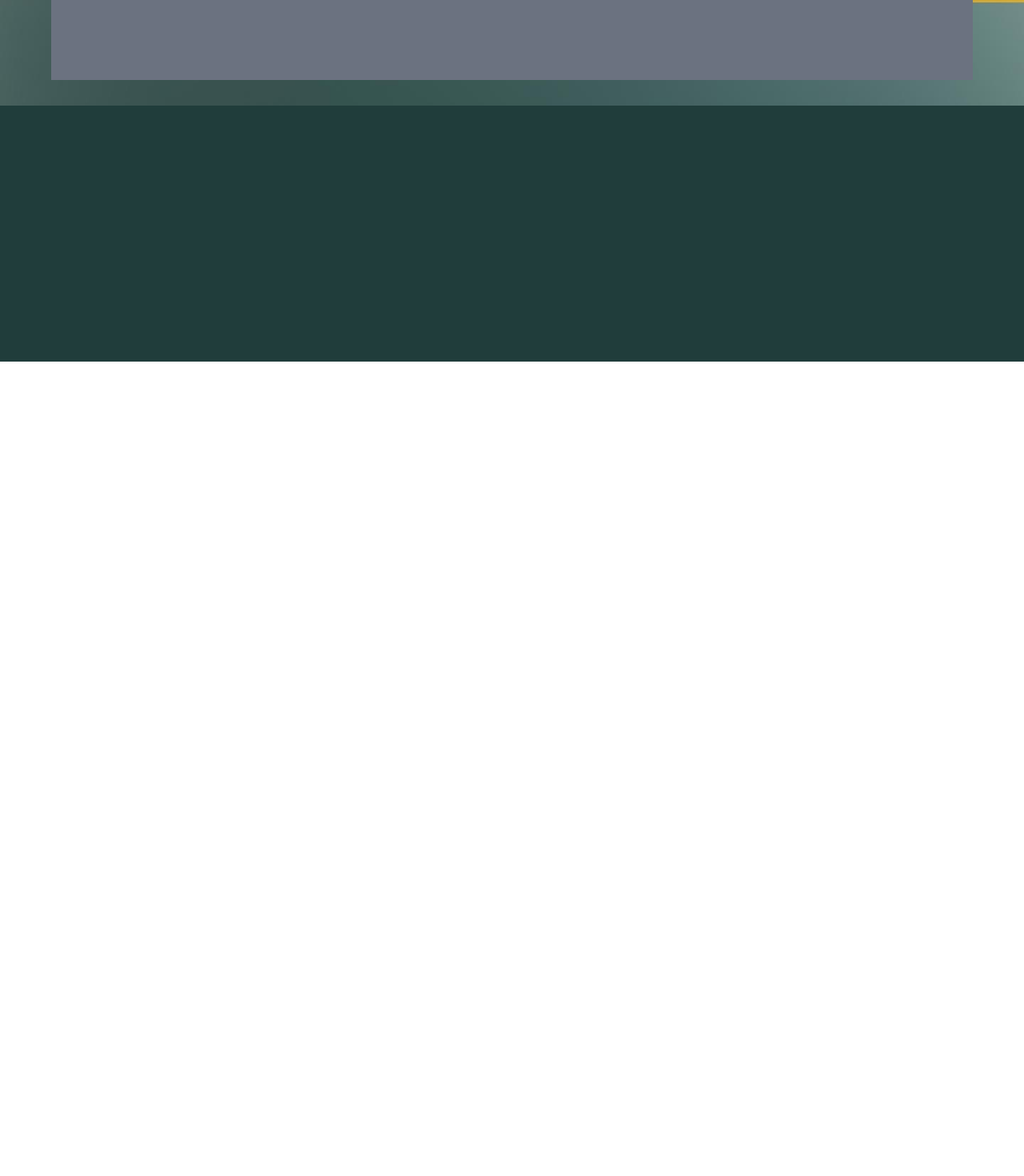
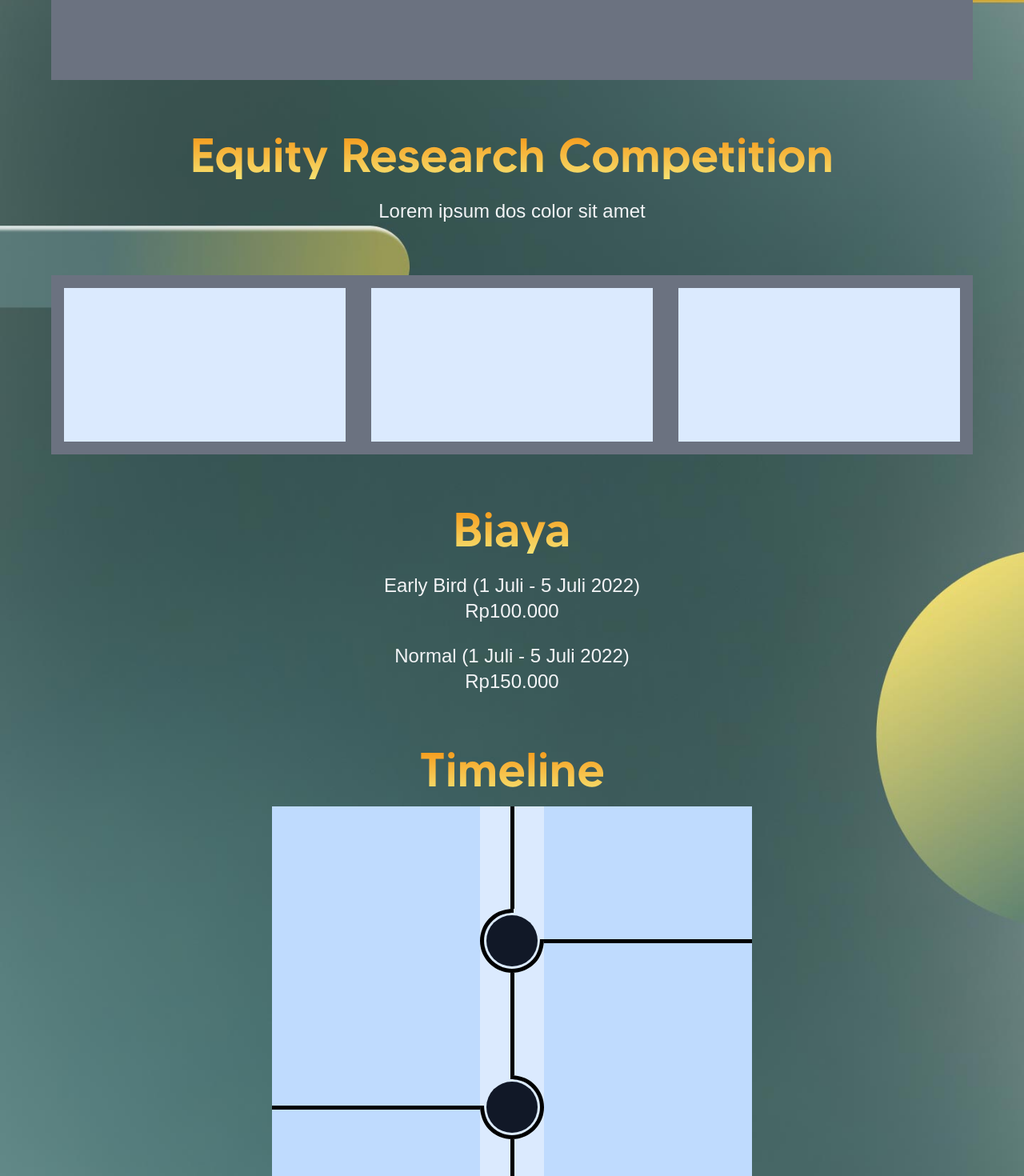
Before and after one commit to akbarmridho/infest-2022, a Next.js app: page /events/research in a window 1280 px wide. Shown: the part 300-1770 px from the top of the page at 80% size. Before the commit the page ends 800 px from the top, so only its background shows below. Built offline with nearby package versions, Linux system fonts and the light colour scheme.

Commit message:
competition page layout

```diff
--- a/components/About.tsx
+++ b/components/About.tsx
@@ -1,9 +1,14 @@
-const About = () => {
+interface Props {
+    title: string,
+    content: string
+}
+
+const About = ({title, content} : Props) => {
     return (
         <div className='flex justify-center'>
             <div className='w-full mx-16 my-8'>
-                <h2 className='h2 text-center text-gradient'>Apa itu INFEST?</h2>
-                <p className="h3 text-center mt-6 text-gray-100">Lorem ipsum dolor, sit amet consectetur adipisicing elit. Nemo dolor sequi eligendi amet, libero esse consequatur assumenda repellat, fugit quidem non dignissimos, vero minima doloribus aliquid nulla nostrum sit vel?</p>
+                <h2 className='h2 text-center text-gradient'>{title}</h2>
+                <p className="h3 text-center mt-6 text-gray-100">{content}</p>
             </div>
         </div>
     )
--- /dev/null
+++ b/components/CompetitionBanner.tsx
@@ -0,0 +1,9 @@
+const CompetitionBanner = () => {
+    return (
+        <div className='flex justify-center'>
+            <div className='bg-gray-500 w-full mx-16 my-8 h-72'></div>
+        </div>
+    )
+}
+
+export default CompetitionBanner
--- a/components/FAQButton.tsx
+++ b/components/FAQButton.tsx
@@ -7,7 +7,7 @@ interface Props {
 }
 
 const FAQButton = ({currentActive, name, onClick} : Props) => {
-    return <button className={`rounded-full h-10 px-6 font-tommy text-gray-900 mx-2 text-xl ${currentActive === name ? 'bg-gradient' : 'bg-white'}`} onClick={onClick}>{ name }</button>
+    return <button className={`drop-shadow rounded-full h-10 px-6 font-tommy text-gray-900 mx-2 text-xl ${currentActive === name ? 'bg-gradient' : 'bg-white'}`} onClick={onClick}>{ name }</button>
 }
 
 export default FAQButton
--- a/components/FAQSingleDeck.tsx
+++ b/components/FAQSingleDeck.tsx
@@ -20,14 +20,14 @@ interface Props {
     items: FAQProps[]
 }
 
-const FAQSingleDeck = () => {
+const FAQSingleDeck = ({items} : Props) => {
     return (
         <div className='flex justify-center'>
             <div className='w-full mx-16 my-8 max-w-screen-md'>
                 <h2 className="h2 text-center text-gradient mb-8">FAQ</h2>
                 <div>
                     {
-                        data.map((each, i) => {
+                        items.map((each, i) => {
                             return <FAQ key={i} question={each.question} answer={each.answer} />
                         })
                     }
--- /dev/null
+++ b/components/Pricing.tsx
@@ -0,0 +1,24 @@
+interface Props {
+    title: string,
+    content: {
+        name: string,
+        price: string
+    }[]
+}
+
+const Pricing = ({title, content} : Props) => {
+    return (
+        <div className='flex justify-center'>
+            <div className='w-full mx-16 my-8'>
+                <h2 className='h2 text-center text-gradient'>{title}</h2>
+                {
+                    content.map((each, i) => {
+                        return <p className="h3 text-center mt-6 text-gray-100" key={i}>{each.name} <br /> {each.price}</p>
+                    })
+                }
+            </div>
+        </div>
+    )
+}
+
+export default Pricing
--- /dev/null
+++ b/components/Reward.tsx
@@ -0,0 +1,9 @@
+const Reward = () => {
+    return (
+        <div className="basis-full md:basis-1/3 p-4">
+            <div className='bg-blue-100 h-48'></div>
+        </div>
+    )
+}
+
+export default Reward
--- /dev/null
+++ b/components/Rewards.tsx
@@ -0,0 +1,15 @@
+import Reward from "./Reward";
+
+const Rewards = () => {
+    return (
+        <div className='flex justify-center'>
+            <div className='bg-gray-500 w-full mx-16 my-8 flex flex-row flex-wrap'>
+                <Reward/>
+                <Reward/>
+                <Reward/>
+            </div>
+        </div>
+    )
+}
+
+export default Rewards
--- a/components/Timeline.tsx
+++ b/components/Timeline.tsx
@@ -21,7 +21,7 @@ const Timeline = ({ events } : Props) => {
                             return (
                                 <>
                                     <TimelineDivider />
-                                    <TimelineItem orientation={i % 2 !== 0 ? 'left' : 'right'}/>
+                                    <TimelineItem orientation={i % 2 !== 0 ? 'left' : 'right'} key={i}/>
                                 </>
                             )
                         })
--- a/pages/events/research.tsx
+++ b/pages/events/research.tsx
@@ -1,6 +1,48 @@
 import type { NextPage } from 'next'
 import Head from 'next/head'
-import LogoBanner from '../../components/LogoBanner'
+import About from '../../components/About'
+import CompetitionBanner from '../../components/CompetitionBanner'
+import FAQSingleDeck from '../../components/FAQSingleDeck'
+import Pricing from '../../components/Pricing'
+import Rewards from '../../components/Rewards'
+import Timeline from '../../components/Timeline'
+
+const pricing = [
+  {
+    name: 'Early Bird (1 Juli - 5 Juli 2022)',
+    price: 'Rp100.000'
+  },
+  {
+    name: 'Normal (1 Juli - 5 Juli 2022)',
+    price: 'Rp150.000'
+  }
+]
+
+const timelines = [
+  {
+      name: 'Event 1',
+      date: '24 Juli 2022'
+  },
+  {
+      name: 'Event 2',
+      date: '30 Juli 2022'
+  }
+]
+
+const qna = [
+  {
+      question: 'lorem ipsum dos color sit amet',
+      answer: 'this is some fucking answer loooong answer as;ldkjasdmsaoi asldjaslkdas asldkjashdkljas aslkjdas askljdhasljkd aslkjdhas'
+  },
+  {
+      question: 'lorem ipsum dos color sit amet',
+      answer: 'this is some fucking answer loooong answer as;ldkjasdmsaoi asldjaslkdas asldkjashdkljas aslkjdas askljdhasljkd aslkjdhas'
+  },
+  {
+      question: 'lorem ipsum dos color sit amet',
+      answer: 'this is some fucking answer loooong answer as;ldkjasdmsaoi asldjaslkdas asldkjashdkljas aslkjdas askljdhasljkd aslkjdhas'
+  }
+]
 
 const Research: NextPage = () => {
   return (
@@ -12,7 +54,12 @@ const Research: NextPage = () => {
       </Head>
 
       <div>
-        <LogoBanner />
+        <CompetitionBanner />
+        <About title="Equity Research Competition" content="Lorem ipsum dos color sit amet"/>
+        <Rewards />
+        <Pricing title='Biaya' content={pricing}/>
+        <Timeline events={timelines}/>
+        <FAQSingleDeck items={qna} />
       </div>
     </>
   )
--- a/pages/index.tsx
+++ b/pages/index.tsx
@@ -43,6 +43,11 @@ const qna = {
   ]
 }
 
+const about = {
+  title: "Apa itu INFEST?",
+  content: "Lorem ipsum dolor, sit amet consectetur adipisicing elit. Nemo dolor sequi eligendi amet, libero esse consequatur assumenda repellat, fugit quidem non dignissimos, vero minima doloribus aliquid nulla nostrum sit vel?"
+}
+
 const Home: NextPage = () => {
   return (
     <>
@@ -54,7 +59,7 @@ const Home: NextPage = () => {
 
       <div>
         <LogoBanner/>
-        <About/>
+        <About title={about.title} content={about.content}/>
         <Theme/>
         <Teaser/>
         <CardDeck />
```
